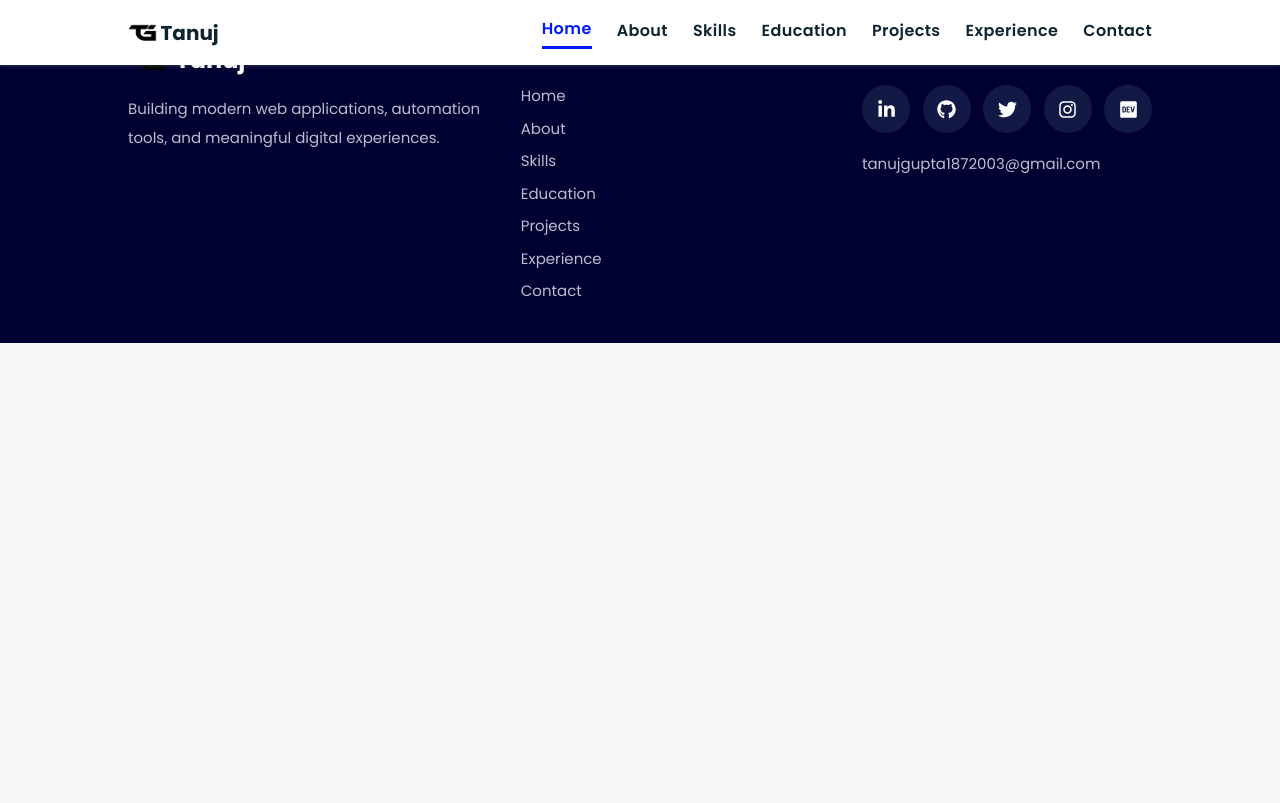
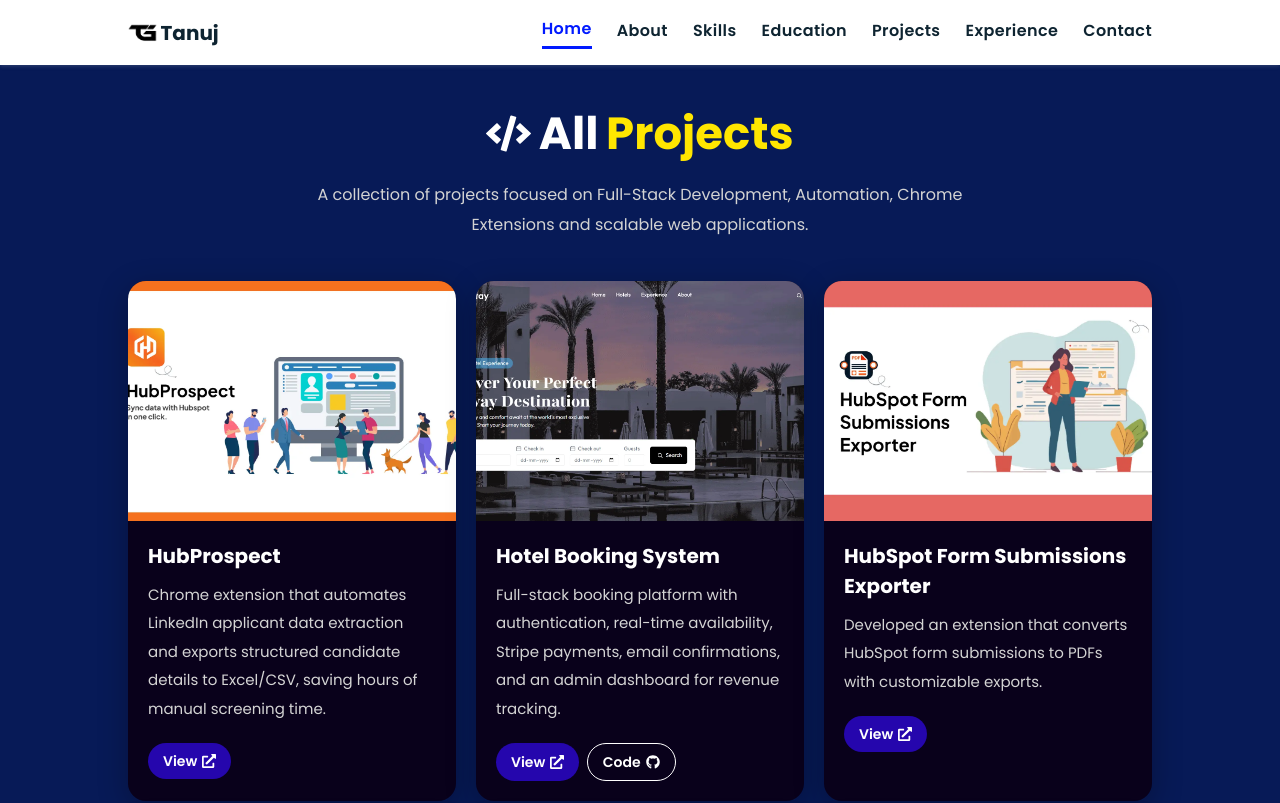
Before and after one commit to tanujgupta18/Portfolio-Website, a React (Vite) app: page /projects in a window 1280 px wide. Shown: the top 803 px of the page. Built offline with nearby package versions, Linux system fonts and the light colour scheme.

Commit message:
Projects Page

```diff
--- a/src/App.jsx
+++ b/src/App.jsx
@@ -3,6 +3,7 @@
 import { Route, Routes } from "react-router-dom";
 import Home from "./pages/Home";
 import Footer from "./components/Footer";
+import ProjectsPage from "./pages/ProjectsPage";
 
 const App = () => {
   return (
@@ -10,6 +11,7 @@
       <Navbar />
       <Routes>
         <Route path="/" element={<Home />} />
+        <Route path="/projects" element={<ProjectsPage />} />
       </Routes>
       <Footer />
     </div>
--- a/src/components/Navbar.jsx
+++ b/src/components/Navbar.jsx
@@ -1,4 +1,5 @@
 import { useEffect, useState } from "react";
+import { useLocation, useNavigate } from "react-router-dom";
 import { HiMenu, HiX } from "react-icons/hi";
 import { assets } from "../assets/assets";
 
@@ -15,6 +16,32 @@
 const Navbar = () => {
   const [open, setOpen] = useState(false);
   const [activeSection, setActiveSection] = useState("Home");
+  const navigate = useNavigate();
+  const location = useLocation();
+
+  const handleNavigate = (href) => {
+    const sectionId = href.replace("#", "");
+
+    if (location.pathname !== "/") {
+      navigate("/");
+
+      setTimeout(() => {
+        document.getElementById(sectionId)?.scrollIntoView({
+          behavior: "smooth",
+        });
+      }, 100);
+
+      setOpen(false);
+
+      return;
+    }
+
+    document.getElementById(sectionId)?.scrollIntoView({
+      behavior: "smooth",
+    });
+
+    setOpen(false);
+  };
 
   useEffect(() => {
     const sections = [
@@ -49,8 +76,8 @@
   return (
     <header className="fixed top-0 left-0 right-0 z-[1000] flex items-center justify-between h-[6.5rem] px-[10%] bg-white shadow-[0_1px_4px_rgba(146,161,176,0.3)]">
       {/* Logo */}
-      <a
-        href="/"
+      <button
+        onClick={() => navigate("/")}
         className="flex items-center gap-1 text-[2rem] font-extrabold text-[#0e2431] transition-all hover:text-[#fc8c05]"
       >
         <img
@@ -60,20 +87,14 @@
         />
 
         <span>Tanuj</span>
-      </a>
+      </button>
       {/* Desktop Navbar */}
       <nav className="hidden md:block">
         <ul className="flex items-center">
           {navItems.map((item) => (
             <li key={item.name} className="ml-10">
               <button
-                onClick={() =>
-                  document
-                    .getElementById(item.href.replace("#", ""))
-                    ?.scrollIntoView({
-                      behavior: "smooth",
-                    })
-                }
+                onClick={() => handleNavigate(item.href)}
                 className={`text-[1.6rem] font-semibold tracking-[0.04rem] cursor-pointer border-b-[3px] transition-[padding,color,border-color] duration-200 ease-out hover:text-[#011aff] hover:border-[#011aff] hover:pb-[5px] ${
                   activeSection === item.name
                     ? "text-[#011aff] border-[#011aff] pb-[5px]"
@@ -97,15 +118,7 @@
           {navItems.map((item) => (
             <li key={item.name}>
               <button
-                onClick={() => {
-                  document
-                    .getElementById(item.href.replace("#", ""))
-                    ?.scrollIntoView({
-                      behavior: "smooth",
-                    });
-
-                  setOpen(false);
-                }}
+                onClick={() => handleNavigate(item.href)}
                 className={`block rounded-lg px-5 py-4 text-[2rem] cursor-pointer border-l-[5px] transition-[padding,color,border-color] duration-200 ease-out hover:text-[#011aff] hover:border-[#011aff] hover:pl-8 ${
                   activeSection === item.name
                     ? "text-[#011aff] border-[#011aff] pl-8"
--- a/src/data/Projects.json
+++ b/src/data/Projects.json
@@ -48,21 +48,21 @@
     }
   },
   {
+    "title": "Car Rental App",
+    "description": "Full-stack car rental platform that enables users to browse vehicles, check availability, manage bookings, and complete rentals through a responsive and modern user experience.",
+    "image": "carRental",
+    "links": {
+      "view": "https://car-rental-application-tg.vercel.app",
+      "code": "https://github.com/tanujgupta18/car-rental-app"
+    }
+  },
+  {
     "title": "Fashion Website Scraper",
     "description": "Developed a Django scraper for extracting images, prices, and descriptions from fashion websites.",
     "image": "fashionScaper",
     "links": {
       "view": "https://fashionwebsitescraper.pythonanywhere.com",
       "code": "https://github.com/tanujgupta18/Fashion-Website-Scraper"
-    }
-  },
-  {
-    "title": "Car Rental App",
-    "description": "Full-stack car rental platform that enables users to browse vehicles, check availability, manage bookings, and complete rentals through a responsive and modern user experience.",
-    "image": "carRental",
-    "links": {
-      "view": "https://car-rental-app-flame.vercel.app/",
-      "code": "https://github.com/tanujgupta18/car-rental-app"
     }
   },
   {
--- /dev/null
+++ b/src/pages/ProjectsPage.jsx
@@ -0,0 +1,93 @@
+import projects from "../data/projects.json";
+import { assets } from "../assets/assets";
+
+import {
+  FaCode,
+  FaGithub,
+  FaExternalLinkAlt,
+  FaArrowLeft,
+} from "react-icons/fa";
+
+const ProjectsPage = () => {
+  return (
+    <section className="relative min-h-screen bg-[#071a57] px-[6%] md:px-[10%] py-40">
+      {/* Heading */}
+      <div className="text-center">
+        <h1 className="flex items-center justify-center gap-3 text-[2.8rem] md:text-[4.5rem] font-bold text-white">
+          <FaCode />
+          All
+          <span className="text-[#ffe600]">Projects</span>
+        </h1>
+
+        <p className="mx-auto mt-5 max-w-[700px] text-[1.4rem] md:text-[1.6rem] leading-[1.9] text-[#d3d3d3]">
+          A collection of projects focused on Full-Stack Development,
+          Automation, Chrome Extensions and scalable web applications.
+        </p>
+      </div>
+      {/* Grid */}
+      <div className="mt-16 grid grid-cols-1 gap-8 md:grid-cols-2 xl:grid-cols-3">
+        {projects.map((project) => (
+          <div
+            key={project.title}
+            className="overflow-hidden rounded-[1.8rem] bg-[#09011b] shadow-[0_8px_30px_rgba(0,0,0,0.28)] transition-all duration-300 hover:-translate-y-2 hover:shadow-[0_16px_40px_rgba(0,0,0,0.35)]"
+          >
+            <img
+              src={assets[project.image]}
+              alt={project.title}
+              className="h-[220px] md:h-[240px] w-full object-cover"
+            />
+
+            <div className="p-6 md:p-8">
+              <h3 className="text-[1.8rem] md:text-[2rem] font-bold text-white">
+                {project.title}
+              </h3>
+
+              <p className="mt-4 text-[1.4rem] md:text-[1.5rem] leading-[1.9] text-[#d4d4d4]">
+                {project.description}
+              </p>
+
+              <div className="mt-8 flex flex-wrap gap-3">
+                {project.links.view && (
+                  <a
+                    href={project.links.view}
+                    target="_blank"
+                    rel="noreferrer"
+                    className="inline-flex items-center gap-2 rounded-full bg-[#2506ad] px-6 py-3 text-[1.3rem] md:text-[1.4rem] font-semibold text-white transition duration-300 hover:bg-[#1d0493]"
+                  >
+                    View
+                    <FaExternalLinkAlt />
+                  </a>
+                )}
+
+                {project.links.code && (
+                  <a
+                    href={project.links.code}
+                    target="_blank"
+                    rel="noreferrer"
+                    className="inline-flex items-center gap-2 rounded-full border border-white px-6 py-3 text-[1.3rem] md:text-[1.4rem] font-semibold text-white transition duration-300 hover:bg-white hover:text-black"
+                  >
+                    Code
+                    <FaGithub />
+                  </a>
+                )}
+              </div>
+            </div>
+          </div>
+        ))}
+      </div>
+      {/* Back */}
+      <div className="mt-20 flex justify-center">
+        <button
+          onClick={() => window.history.back()}
+          className="inline-flex items-center gap-3 rounded-full bg-[#ffe600] px-10 py-5 text-[1.5rem] font-bold text-black transition-all duration-300 hover:scale-[1.05]"
+        >
+          <FaArrowLeft />
+          Back
+        </button>
+        <div className="absolute bottom-0 left-0 h-[140px] w-full bg-gradient-to-b from-transparent to-[#000031]" />
+      </div>
+    </section>
+  );
+};
+
+export default ProjectsPage;
```
